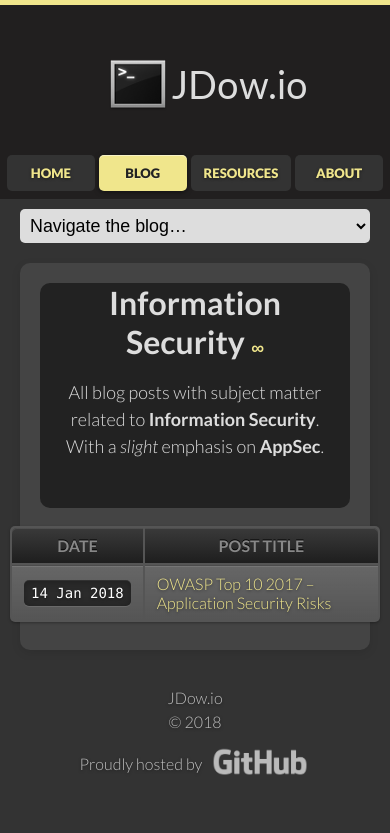
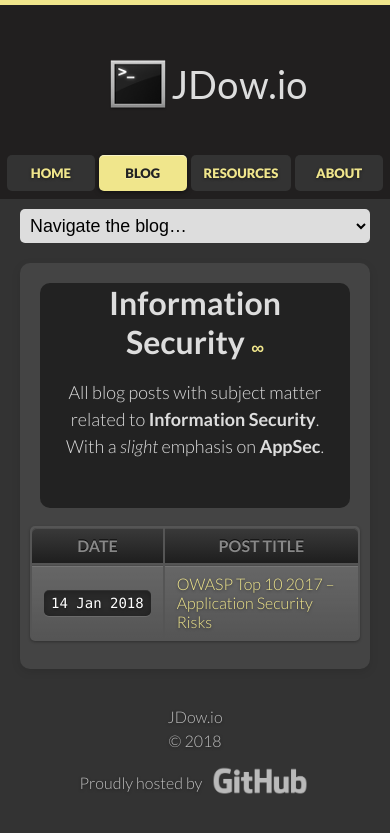
Before and after one commit to crypticterminal/dow-j.github.io, a Jekyll site: the page built from blog/information-security.html, in a window 390 px wide. Shown: the top 833 px of the page. Built offline with Jekyll 4.4.1, drawn with Linux system fonts in a browser that asks for light colours; comment, search, counter and statistics services are not loaded.

Commit message:
Fix tables so they fit nicely on mobile

```diff
--- a/_sass/_style.scss
+++ b/_sass/_style.scss
@@ -1100,7 +1100,7 @@
 @media (max-width: 768px) {
   .mobile-side-scroller {
     overflow-x: scroll;
-    margin: 0 -40px;
+    margin: 0 -20px;
     padding: 0 10px;
   }
 }
```
